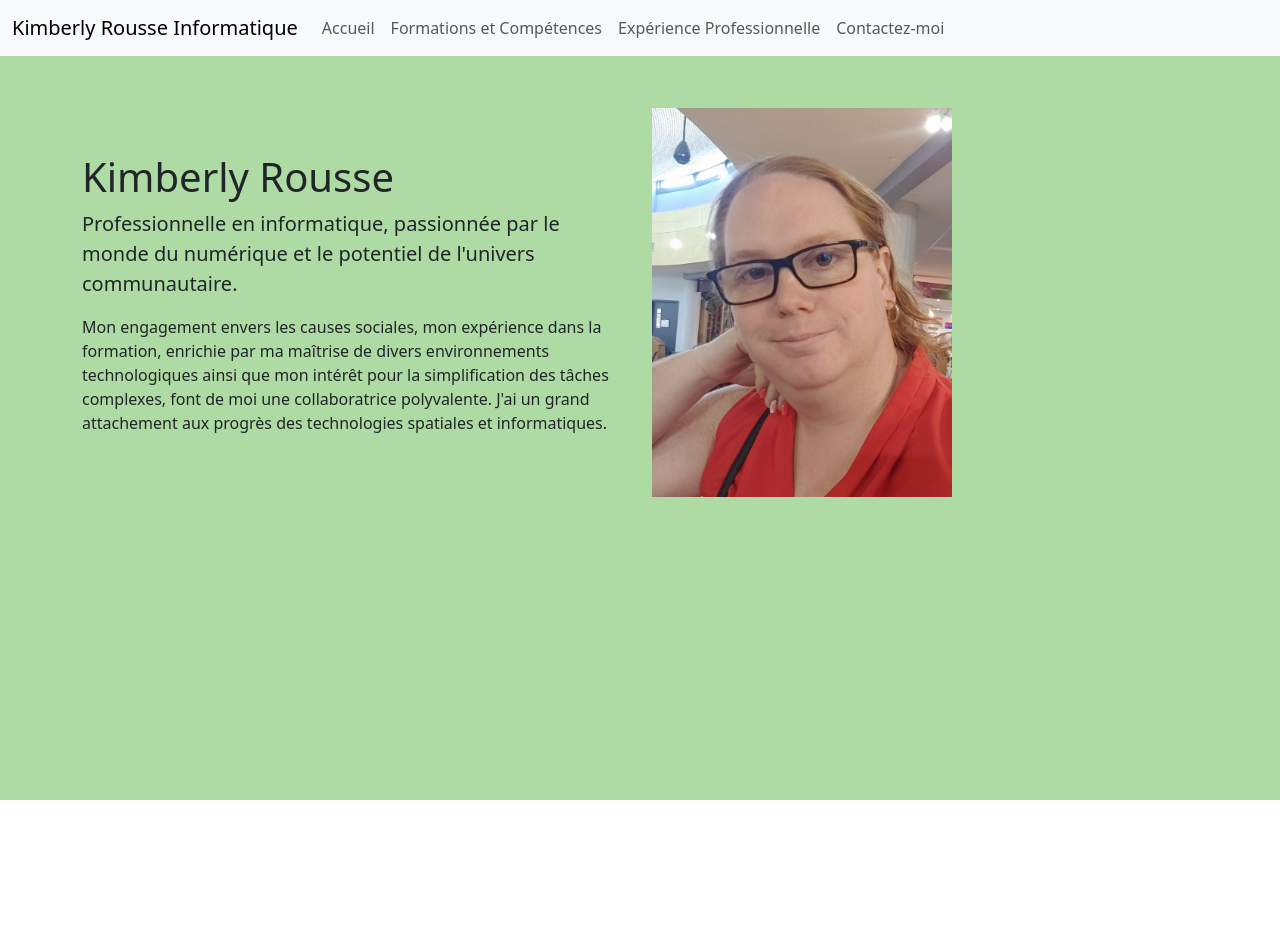
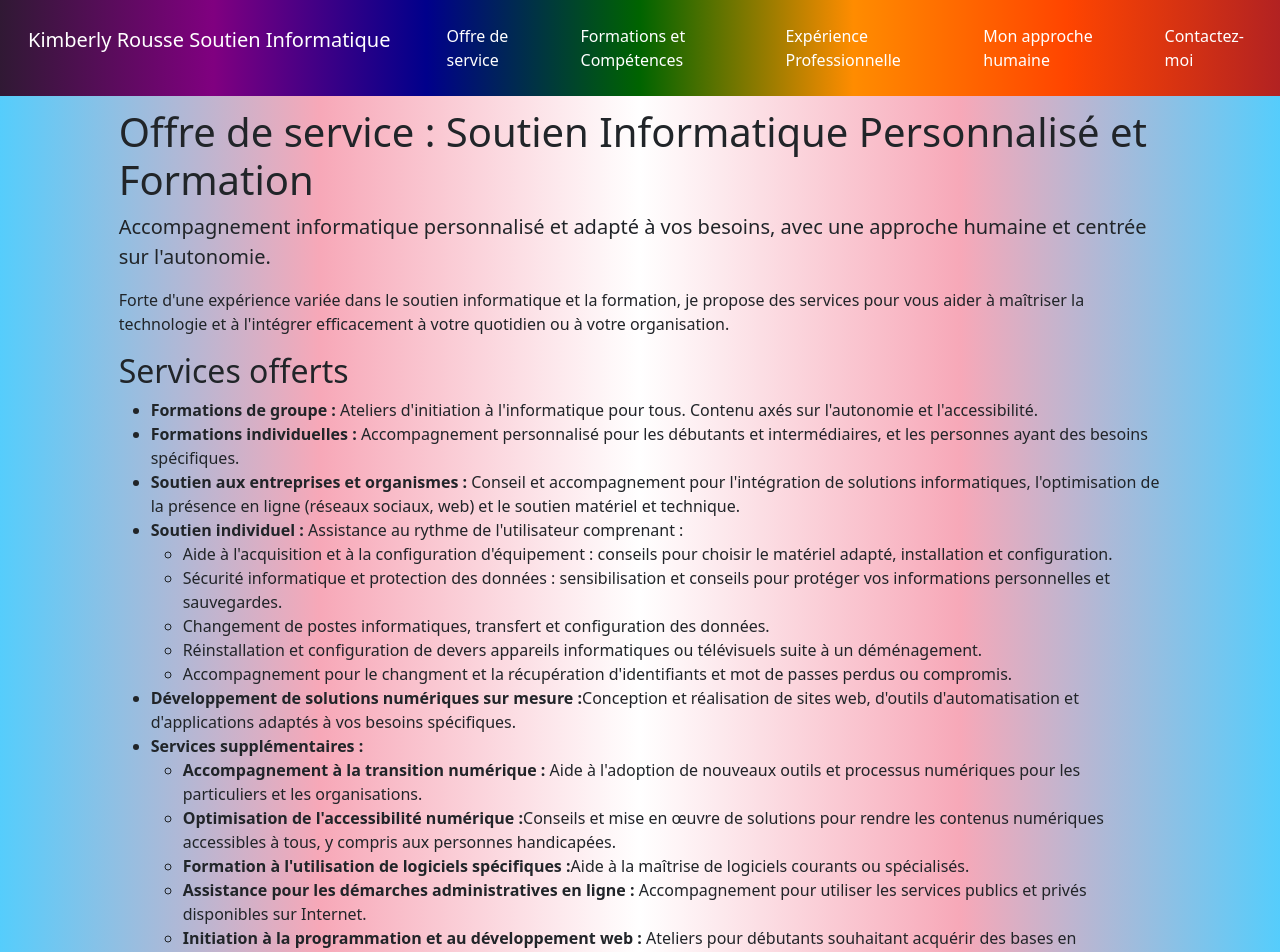
Before and after one commit to kimberlyrousse/kimberlyrousse.github.io, a Next.js app: page / in a window 1280 px wide. Shown: the top 952 px of the page. Before the commit the page ends 800 px from the top, so only its background shows below. Built offline with nearby package versions, Linux system fonts and the light colour scheme.

Commit message:
Amélioration majeurs de structure et visuel

```diff
--- a/app/components/Header.js
+++ b/app/components/Header.js
@@ -5,22 +5,25 @@ export default function Header() {
 
     return (
         <header className="header">
-            <nav className="navbar navbar-expand-lg bg-body-tertiary fixedHeader">
+            <nav className="navbar navbar-expand-lg fixedHeader">
                 <div className="container-fluid">
-                    <a className="navbar-brand" href="/">Kimberly Rousse Informatique</a>
+                    <p className="navbar-brand" href="/">Kimberly Rousse Soutien Informatique</p>
                     <button className="navbar-toggler" type="button" data-bs-toggle="collapse" data-bs-target="#navbarSupportedContent" aria-controls="navbarSupportedContent" aria-expanded="false" aria-label="Toggle navigation">
                         <span className="navbar-toggler-icon"></span>
                     </button>
                     <div className="collapse navbar-collapse" id="navbarSupportedContent">
                         <ul className="navbar-nav me-auto mb-2 mb-lg-0">
                             <li className="nav-item">
-                                <a className="nav-link" href="/">Accueil</a>
+                                <a className="nav-link" href="/">Offre de service</a>
                             </li>
                             <li className="nav-item">
                                 <a className="nav-link" href="formations">Formations et Compétences</a>
                             </li>
                             <li className="nav-item">
                                 <a className="nav-link" href="experience">Expérience Professionnelle</a>
+                            </li>
+                            <li className="nav-item">
+                                <a className="nav-link" href="monapprochehumaine">Mon approche humaine</a>
                             </li>
                             <li className="nav-item">
                                 <a className="nav-link" href="contact">Contactez-moi</a>
--- a/app/contact/page.js
+++ b/app/contact/page.js
@@ -8,12 +8,12 @@ export default function HomePage() {
         <>
             <main className="container py-5">
                 <section className="row mb-5 align-items-center">
-                    <div className="col-md-6">
+                    <div className="col-md-12">
                         <h1>Kimberly Rousse</h1>
 
                         <p className="mt-2">Disponible partout au Saguenay</p>
 
-                        <p className="mt-2">Cellulaire: 418-290-4010</p>
+                        <p className="mt-2">Cellulaire: <Link href="tel:4182904010">418-290-4010</Link></p>
 
                         <p className="mt-2">Email: <Link href="mailto:kimberly.rousse@hotmail.com">kimberly.rousse@hotmail.com</Link></p>
 
--- a/app/css/styles.css
+++ b/app/css/styles.css
@@ -4,7 +4,6 @@
   left: 0;
   width: 100%;
   z-index: 1000;
-
 }
 
 .fixedHeader.navbar {
@@ -20,27 +19,44 @@
 .main-content {
   padding-top: 60px;
   flex-grow: 1;
+  /* Drapeau transgenre - dégradé horizontal */
+  background: linear-gradient(
+    to right,
+    #55cdfc,
+    #f7a8b8,
+    #ffffff,
+    #f7a8b8,
+    #55cdfc
+  );
+  background-size: cover;
 }
 
-.nav-item {
-  transition: background-color 0.3s ease;
+.navbar {
+  background: linear-gradient(to right, #301934, #800080, #00008B, #006400, #FF8C00, #FF4500, #B22222);
 }
 
-.nav-item:hover {
-  background-color: #007bff;
+.nav-item, .navbar-brand { /* Ajout de .navbar-brand à la sélection */
+  transition: background-color 0.3s ease;
+  display: block; /* Assure que le padding fonctionne */
+  color: #fff;
+  padding: 0.5rem 1rem;
+  text-decoration: none;
+}
+
+.nav-item:hover, .navbar-brand:hover { /* Ajout de .navbar-brand:hover */
+  background-color: rgba(255, 255, 255, 0.1);
+  box-shadow: 0 0 5px rgba(255, 255, 255, 0.3);
 }
 
 .nav-link {
-  display: block;
-  color: #db70d2;
-  padding: 0.5rem 1rem;
+  color: #fff;
   text-decoration: none;
 }
-.nav-link:hover{
-  color:#db70d2;
+
+.nav-link:hover, .navbar-brand:hover{
+  color: #bebcbc;
 }
-.main-content {
-  padding-top: 60px;
-  flex-grow: 1;
-  background-color: #addba3;
+
+.navbar-shadow {
+  box-shadow: 0 4px 6px rgba(0, 0, 0, 0.1);
 }
--- /dev/null
+++ b/app/keywords.js
@@ -0,0 +1,70 @@
+// keywords.js
+export const keywords = [
+  "soutien informatique Saguenay",
+  "aide informatique Saguenay",
+  "formation informatique Saguenay prix abordables",
+  "assistance informatique Saguenay",
+  "dépannage informatique Saguenay tarifs abordables",
+  "autonomie numérique Saguenay",
+  "ateliers informatique Saguenay prix compétitifs",
+  "soutien ordinateur Saguenay",
+  "aide en ligne Saguenay abordable",
+  "développement web Saguenay prix raisonnables",
+  "sécurité informatique Saguenay",
+  "transition numérique Saguenay",
+  "cours informatique Saguenay pas cher",
+  "accompagnement informatique personnalisé Saguenay",
+  "Kimberly Rousse informatique Saguenay",
+  "soutien informatique Chicoutimi prix abordables",
+  "aide informatique Chicoutimi",
+  "formation informatique Chicoutimi",
+  "assistance informatique Chicoutimi tarifs abordables",
+  "dépannage informatique Chicoutimi",
+  "autonomie numérique Chicoutimi prix compétitifs",
+  "ateliers informatique Chicoutimi",
+  "soutien ordinateur Chicoutimi abordable",
+  "aide en ligne Chicoutimi",
+  "développement web Chicoutimi prix raisonnables",
+  "sécurité informatique Chicoutimi",
+  "transition numérique Chicoutimi pas cher",
+  "cours informatique Chicoutimi",
+  "accompagnement informatique personnalisé Chicoutimi",
+  "Kimberly Rousse informatique Chicoutimi",
+  "soutien informatique Jonquière prix abordables",
+  "aide informatique Jonquière",
+  "formation informatique Jonquière tarifs abordables",
+  "assistance informatique Jonquière",
+  "dépannage informatique Jonquière prix compétitifs",
+  "autonomie numérique Jonquière",
+  "ateliers informatique Jonquière abordable",
+  "soutien ordinateur Jonquière",
+  "aide en ligne Jonquière prix raisonnables",
+  "développement web Jonquière",
+  "sécurité informatique Jonquière pas cher",
+  "transition numérique Jonquière",
+  "cours informatique Jonquière",
+  "accompagnement informatique personnalisé Jonquière",
+  "Kimberly Rousse informatique Jonquière",
+  "soutien informatique La Baie prix abordables",
+  "aide informatique La Baie",
+  "formation informatique La Baie tarifs abordables",
+  "assistance informatique La Baie",
+  "dépannage informatique La Baie prix compétitifs",
+  "autonomie numérique La Baie",
+  "ateliers informatique La Baie abordable",
+  "soutien ordinateur La Baie",
+  "aide en ligne La Baie prix raisonnables",
+  "développement web La Baie",
+  "sécurité informatique La Baie pas cher",
+  "transition numérique La Baie",
+  "cours informatique La Baie",
+  "accompagnement informatique personnalisé La Baie",
+  "Kimberly Rousse informatique La Baie",
+  "prix abordables soutien informatique Saguenay",
+  "tarifs abordables aide informatique Saguenay",
+  "prix compétitifs formation informatique Saguenay",
+  "abordable assistance informatique Saguenay",
+  "prix raisonnables dépannage informatique Saguenay",
+  "pas cher autonomie numérique Saguenay",
+  "cours bureautique Saguenay pas cher",
+].join(', ');
--- a/app/layout.js
+++ b/app/layout.js
@@ -1,6 +1,8 @@
 //app\layout.js
+import "bootstrap/dist/css/bootstrap.min.css";
 import "./css/styles.css";
-import "bootstrap/dist/css/bootstrap.min.css";
+import { keywords } from './keywords';
+
 import Header from "./components/Header";
 import { Analytics } from "@vercel/analytics/next"
 
@@ -14,6 +16,8 @@ export default function RootLayout({ children }) {
     <html lang="fr">
       <head>
         <meta name="google-site-verification" content="a2dwUT-uSfgrVAOLllECrDaJtQ5usJRY1Atp1L3B3BQ" />
+        <meta name="description" content="Services de soutien informatique personnalisés à Saguenay. Aide informatique pour particuliers et entreprises, formations, assistance technique et développement de solutions numériques." />
+        <meta name="keywords" content={keywords} />
       </head>
       <body >
         <Header className="fixedHeader" />
--- a/app/page.js
+++ b/app/page.js
@@ -1,24 +1,107 @@
-// app/page.js
 "use client";
-
-import Image from "next/image";
 
 export default function HomePage() {
   return (
     <>
-      <main className="container py-5">
+      <main className="container-fluid py-5">
         <section className="row mb-5 align-items-center">
-          <div className="col-md-6">
-            <h1>Kimberly Rousse</h1>
+          <div className="col-1">
+          </div>
+          <div className="col-10">
+            <h1>Offre de service : Soutien Informatique Personnalisé et Formation</h1>
             <p className="lead">
-              Professionnelle en informatique, passionnée par le monde du numérique et le potentiel de l'univers communautaire.
+              Accompagnement informatique personnalisé et adapté à vos besoins,
+              avec une approche humaine et centrée sur l'autonomie.
             </p>
             <p>
-              Mon engagement envers les causes sociales, mon expérience dans la formation, enrichie par ma maîtrise de divers environnements technologiques ainsi que mon intérêt pour la simplification  des tâches complexes, font de moi une collaboratrice polyvalente. J'ai un grand attachement aux progrès des technologies spatiales et informatiques.
+              Forte d'une expérience variée dans le soutien informatique et la
+              formation, je propose des services pour vous aider à maîtriser la
+              technologie et à l'intégrer efficacement à votre quotidien ou à
+              votre organisation.
             </p>
+            <h2>Services offerts</h2>
+            <ul>
+              <li>
+                <strong>Formations de groupe :</strong> Ateliers d'initiation à
+                l'informatique pour tous. Contenu axés sur l'autonomie et
+                l'accessibilité.
+              </li>
+              <li>
+                <strong>Formations individuelles :</strong> Accompagnement
+                personnalisé pour les débutants et intermédiaires, et les personnes
+                ayant des besoins spécifiques.
+              </li>
+              <li>
+                <strong>Soutien aux entreprises et organismes :</strong> Conseil
+                et accompagnement pour l'intégration de solutions informatiques,
+                l'optimisation de la présence en ligne (réseaux sociaux, web) et le
+                soutien matériel et technique.
+              </li>
+              <li>
+                <strong>Soutien individuel :</strong> Assistance au rythme de l'utilisateur
+                comprenant :
+                <ul>
+                  <li>
+                    Aide à l'acquisition et à la configuration d'équipement :
+                    conseils pour choisir le matériel adapté, installation et
+                    configuration.
+                  </li>
+                  <li>
+                    Sécurité informatique et protection des données :
+                    sensibilisation et conseils pour protéger vos informations
+                    personnelles et sauvegardes.
+                  </li>
+                  <li>
+                    Changement de postes informatiques, transfert et configuration
+                    des données.
+                  </li>
+                  <li>
+                    Réinstallation et configuration de devers appareils informatiques ou télévisuels suite à un
+                    déménagement.
+                  </li>
+                  <li>
+                    Accompagnement pour le changment et la récupération d'identifiants et mot de passes perdus ou compromis.
+                  </li>
+                </ul>
+              </li>
+              <li>
+                <strong>Développement de solutions numériques sur mesure :</strong>
+                Conception et réalisation de sites web, d'outils
+                d'automatisation et d'applications adaptés à vos besoins
+                spécifiques.
+              </li>
+              <li>
+                <strong>Services supplémentaires :</strong>
+                <ul>
+                  <li>
+                    <strong>Accompagnement à la transition numérique :</strong> Aide à
+                    l'adoption de nouveaux outils et processus numériques pour les
+                    particuliers et les organisations.
+                  </li>
+                  <li>
+                    <strong>Optimisation de l'accessibilité numérique :</strong>
+                    Conseils et mise en œuvre de solutions pour rendre les contenus
+                    numériques accessibles à tous, y compris aux personnes handicapées.
+                  </li>
+                  <li>
+                    <strong>Formation à l'utilisation de logiciels spécifiques :</strong>
+                    Aide à la maîtrise de logiciels courants ou spécialisés.
+                  </li>
+                  <li>
+                    <strong>Assistance pour les démarches administratives en ligne
+                      :</strong> Accompagnement pour utiliser les services publics et
+                    privés disponibles sur Internet.
+                  </li>
+                  <li>
+                    <strong>Initiation à la programmation et au développement web
+                      :</strong> Ateliers pour débutants souhaitant acquérir des bases en
+                    programmation.
+                  </li>
+                </ul>
+              </li>
+            </ul>
           </div>
-          <div className="col-md-6">
-            <Image src="/images/20230424_115743_2.jpg" alt="Kimberly Rousse Profil picture" width={300} height={300} className="img-fluid" priority={true}/>
+          <div className="col-1">
           </div>
         </section>
       </main>
```
Also changed, not shown: app/monapprochehumaine/page.js (added, +33 -0 lines).
